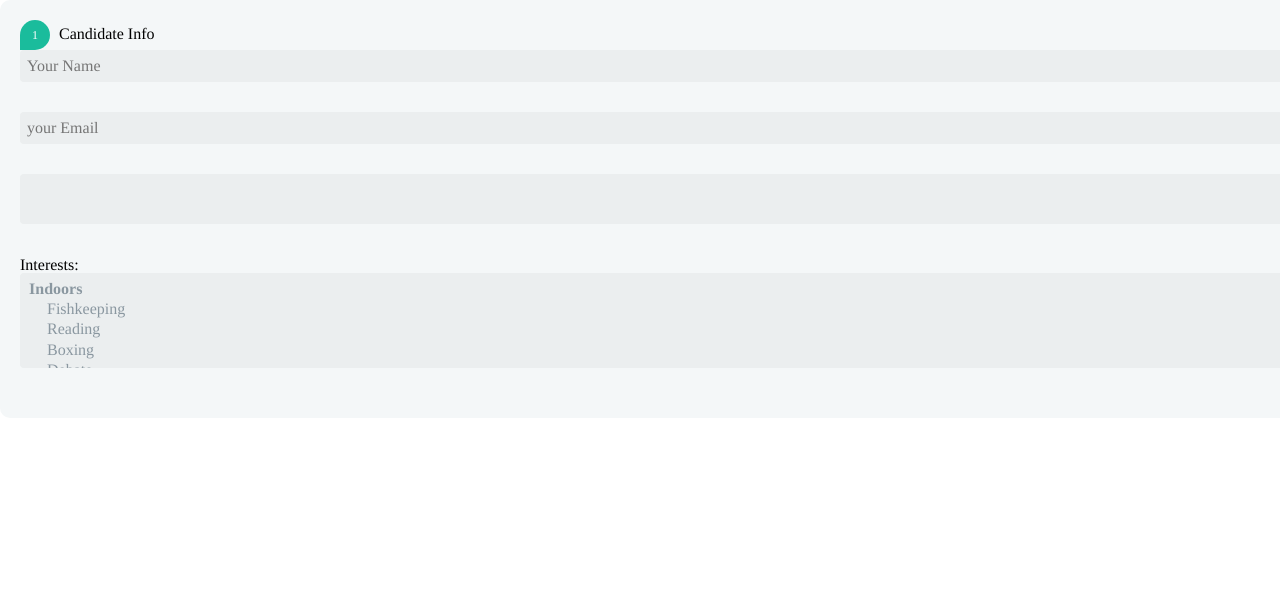
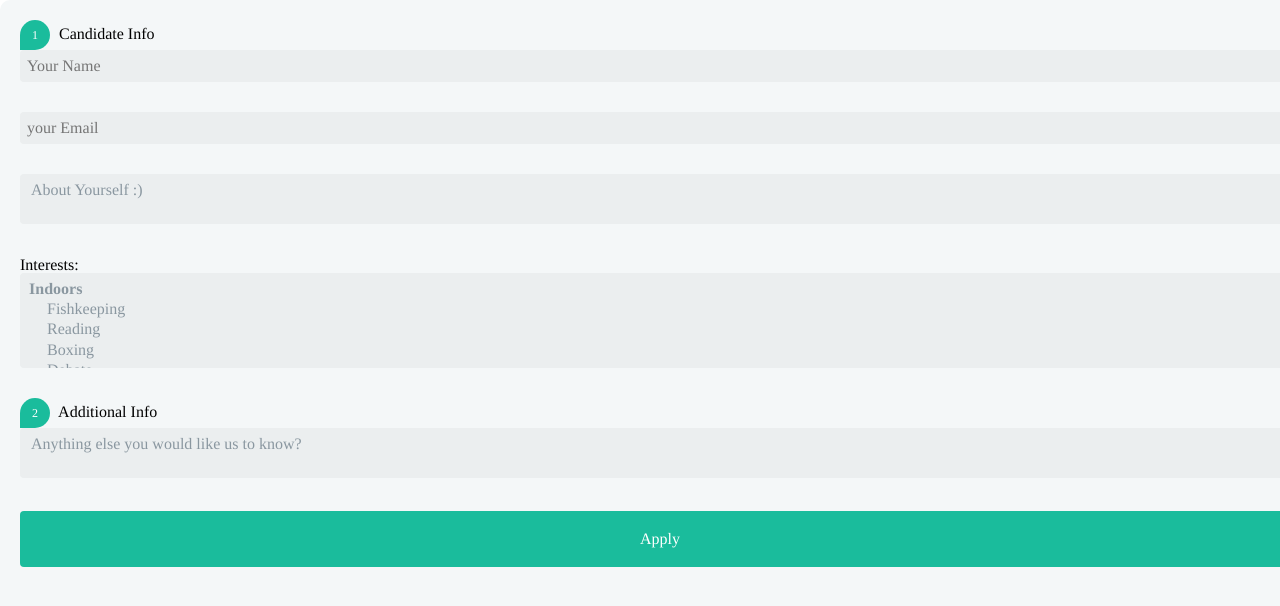
Before and after one commit to desak29/fancy-forms, a plain HTML site: page index2.html in a window 1280 px wide. Shown: the top 606 px of the page. Drawn offline with Linux system fonts and the light colour scheme; a web font is replaced by a local one.

Commit message:
edited text area
added option value and text area need to fix border

```diff
--- a/index2.html
+++ b/index2.html
@@ -19,7 +19,7 @@ Candidate Info
 
 <input type="text" name="fullName" placeholder="Your Name">
 <input type="email" name="email" placeholder="your Email">
-<textarea name="about" placeholder="About Yourself"> </textarea>
+<textarea name="about" placeholder="About Yourself"> About Yourself :)</textarea>
 <label>Interests:</label>
 <select name="" multiple>
 
@@ -40,8 +40,13 @@ Candidate Info
                         <option value="climbing">Climbing</option>
                         <option value="cycling">Cycling</option>
                         <option value="other_outdoor">Other</option>
-<option value="hereIsoption">Here is an option</option>
 </select>
+<div class="legend"><inline-block class ="number">2</inline-block>
+Additional Info
+</div>
+<textarea name="about" placeholder="Additionalinfo"> Anything else you would like us to know?</textarea>
+
+<input type="submit" value="Apply">
 </form>
 
 
```
